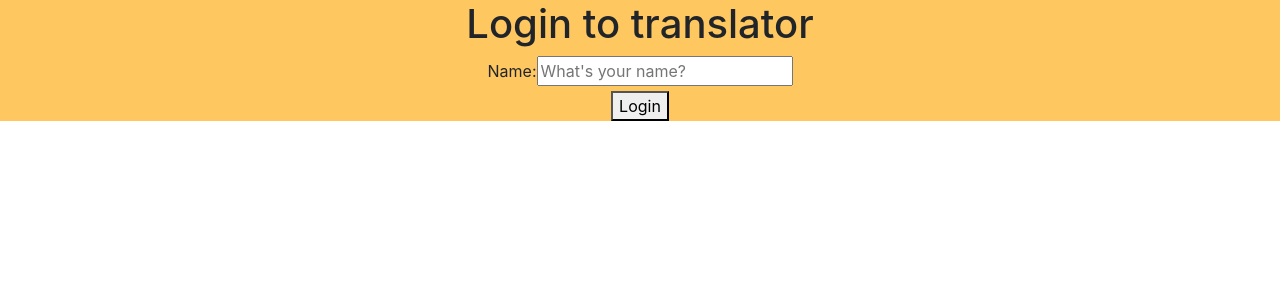
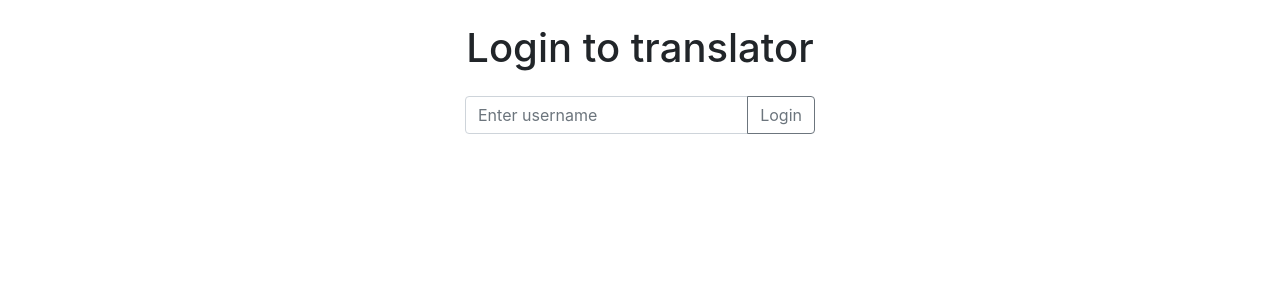
Before and after one commit to mikkoluukko/lost-in-translation, a React (Create React App) app: page / in a window 1280 px wide. Shown: the top 300 px of the page. Built offline with nearby package versions, Linux system fonts and the light colour scheme.

Commit message:
feat: Add basic Bootstrap styling

```diff
--- a/src/App.css
+++ b/src/App.css
@@ -1,8 +1,7 @@
-html, body, #app, #app>div {
-  height: 100%
+.App {
+  text-align: center;
 }
 
-.App {
-  text-align: center;
-  background-color: #FFC75F;
+.sign {
+  width: 10%
 }
--- a/src/App.js
+++ b/src/App.js
@@ -6,6 +6,7 @@ import {
 
 import './App.css';
 import 'bootstrap/dist/css/bootstrap.min.css';
+import Container from 'react-bootstrap/Container';
 import Login from './components/containers/Login';
 import Translator from './components/containers/Translator';
 import Profile from './components/containers/Profile';
@@ -14,7 +15,7 @@ import NotFound from './components/containers/NotFound';
 function App() {
   return (
     <Router>
-      <div className="App">
+      <Container className="App">
         <main>
           <Switch>
             <Route exact path="/" component={ Login }/>
@@ -23,7 +24,7 @@ function App() {
             <Route exact path="/*" component={ NotFound }/>
           </Switch>
         </main>
-      </div>
+      </Container>
     </Router>
   );
 }
--- a/src/components/containers/Login.js
+++ b/src/components/containers/Login.js
@@ -1,6 +1,8 @@
 import LoginForm from '../forms/LoginForm';
 import { setStorage, getStorage } from '../../utils/localStorage';
 import { Redirect, useHistory } from 'react-router-dom';
+import Col from 'react-bootstrap/Col';
+import Row from 'react-bootstrap/Row';
 
 const Login = () => {
   const { user } = getStorage('react_app_session');
@@ -13,11 +15,13 @@ const Login = () => {
   };
 
   return (
-    <div>
-      {user && <Redirect to="/translator" />}
-      <h1>Login to translator</h1>
-      <LoginForm loginComplete={handleLoginComplete} />
-    </div>
+    <Row className="justify-content-md-center">
+      <Col md="4">
+        {user && <Redirect to="/translator" />}
+        <h1 className="my-4">Login to translator</h1>
+        <LoginForm className="my-4" loginComplete={handleLoginComplete} />
+      </Col>
+    </Row>
   );
 };
 
--- a/src/components/containers/Profile.js
+++ b/src/components/containers/Profile.js
@@ -1,6 +1,9 @@
 import { getStorage, clearStorage } from '../../utils/localStorage';
 import { Redirect, useHistory } from 'react-router-dom';
 import Button from 'react-bootstrap/Button';
+import ListGroup from 'react-bootstrap/ListGroup';
+import Col from 'react-bootstrap/Col';
+import Row from 'react-bootstrap/Row';
 
 const Profile = (props) => {
   const history = useHistory();
@@ -14,7 +17,7 @@ const Profile = (props) => {
   let translationHistory = [];
   if (translations.length !== 0) {
     translationHistory = translations.map((translation, index) => (
-      <li key={index}>{translation}</li>
+      <ListGroup.Item key={index}>{translation}</ListGroup.Item>
     ));
   }
 
@@ -23,17 +26,19 @@ const Profile = (props) => {
   }
 
   return (
-    <div>
-      {!user && <Redirect to="/" />}
-      <Button className="m-2" variant="info" type="button" onClick={redirect}>
-        Back to translator
-      </Button>
-      <Button className="m-2" variant="info" type="button" onClick={handleLogoutClick}>
-        Logout and clear history
-      </Button>
-      <h1>{user}'s translation history:</h1>
-      <ul>{translationHistory}</ul>
-    </div>
+    <Row className="justify-content-md-center">
+      <Col md="6">
+        {!user && <Redirect to="/" />}
+        <Button className="mt-4 mx-2" variant="outline-secondary" type="button" onClick={redirect}>
+          Back to translator
+        </Button>
+        <Button className="mt-4 mx-2" variant="outline-secondary" type="button" onClick={handleLogoutClick}>
+          Logout and clear history
+        </Button>
+        <h1 className="my-4">{user}'s translation history:</h1>
+        <ListGroup>{translationHistory}</ListGroup>
+      </Col>
+    </Row>
   );
 };
 
--- a/src/components/containers/TranslatedBox.js
+++ b/src/components/containers/TranslatedBox.js
@@ -7,7 +7,7 @@ const TranslatedBox = (props) => {
     let { translations } = getStorage('react_app_session');
     originalText = [...translations[translations.length - 1]];
     signs = originalText.map((letter, index) => (
-      <img
+      <img class="sign"
         key={index}
         alt={letter}
         src={process.env.PUBLIC_URL + `/images/individial_signs/${letter}.png`}
@@ -16,8 +16,8 @@ const TranslatedBox = (props) => {
   }
 
   return (
-    <div className="translatedBox">
-      <div>{signs}</div>
+    <div>
+      <div className="my-4">{signs}</div>
     </div>
   );
 };
--- a/src/components/containers/Translator.js
+++ b/src/components/containers/Translator.js
@@ -28,10 +28,10 @@ const Translator = () => {
   return (
     <div>
       {!user && <Redirect to="/" />}
-      <Button className="m-2" variant="info" type="button" onClick={redirect}>
+      <Button className="mt-4" variant="outline-secondary" type="button" onClick={redirect}>
         {user}'s profile page
       </Button>
-      <h1>Welcome to the Translator</h1>
+      <h1 className="my-4">Sign Language Translator</h1>
       <TranslatorForm translate={handleTranslate} />
       <TranslatedBox display={displayTranslation} />
     </div>
--- a/src/components/forms/LoginForm.js
+++ b/src/components/forms/LoginForm.js
@@ -1,4 +1,7 @@
 import { useState } from 'react';
+import InputGroup from 'react-bootstrap/InputGroup';
+import FormControl from 'react-bootstrap/FormControl';
+import Button from 'react-bootstrap/Button';
 
 const LoginForm = (props) => {
   const [username, setUsername] = useState('');
@@ -9,21 +12,19 @@ const LoginForm = (props) => {
   const handleUsernameChange = (ev) => setUsername(ev.target.value.trim());
 
   return (
-    <form>
-      <div>
-        <label>Name: </label>
-        <input
-          type="text"
-          placeholder="What's your name?"
+    <div>
+      <InputGroup className="mb-3">
+        <FormControl
+          placeholder="Enter username"
           onChange={handleUsernameChange}
         />
-      </div>
-      <div>
-        <button type="button" onClick={handleLoginClick}>
-          Login
-        </button>
-      </div>
-    </form>
+        <InputGroup.Append>
+          <Button variant="outline-secondary" onClick={handleLoginClick}>
+            Login
+          </Button>
+        </InputGroup.Append>
+      </InputGroup>
+    </div>
   );
 };
 
--- a/src/components/forms/TranslatorForm.js
+++ b/src/components/forms/TranslatorForm.js
@@ -1,8 +1,13 @@
 import { useState } from 'react';
+import InputGroup from 'react-bootstrap/InputGroup';
+import FormControl from 'react-bootstrap/FormControl';
+import Button from 'react-bootstrap/Button';
+import Col from 'react-bootstrap/Col';
+import Row from 'react-bootstrap/Row';
 
 const TranslatorForm = (props) => {
   const [originalText, setOriginalText] = useState('');
-  const handleLoginClick = (ev) => {
+  const handleTranslateClick = (ev) => {
     props.translate(originalText);
   };
 
@@ -10,21 +15,21 @@ const TranslatorForm = (props) => {
     setOriginalText(ev.target.value.trim().toLowerCase());
 
   return (
-    <form>
-      <div>
-        <label>Original text: </label>
-        <input
-          type="text"
-          placeholder="Enter text to translate"
-          onChange={handleTextChange}
-        />
-      </div>
-      <div>
-        <button type="button" onClick={handleLoginClick}>
-          Translate
-        </button>
-      </div>
-    </form>
+    <Row className="justify-content-md-center">
+      <Col md="5">
+        <InputGroup>
+          <FormControl
+            placeholder="Enter text to translate"
+            onChange={handleTextChange}
+          />
+          <InputGroup.Append>
+            <Button variant="outline-secondary" onClick={handleTranslateClick}>
+              Translate
+            </Button>
+          </InputGroup.Append>
+        </InputGroup>
+      </Col>
+    </Row>
   );
 };
 
```
